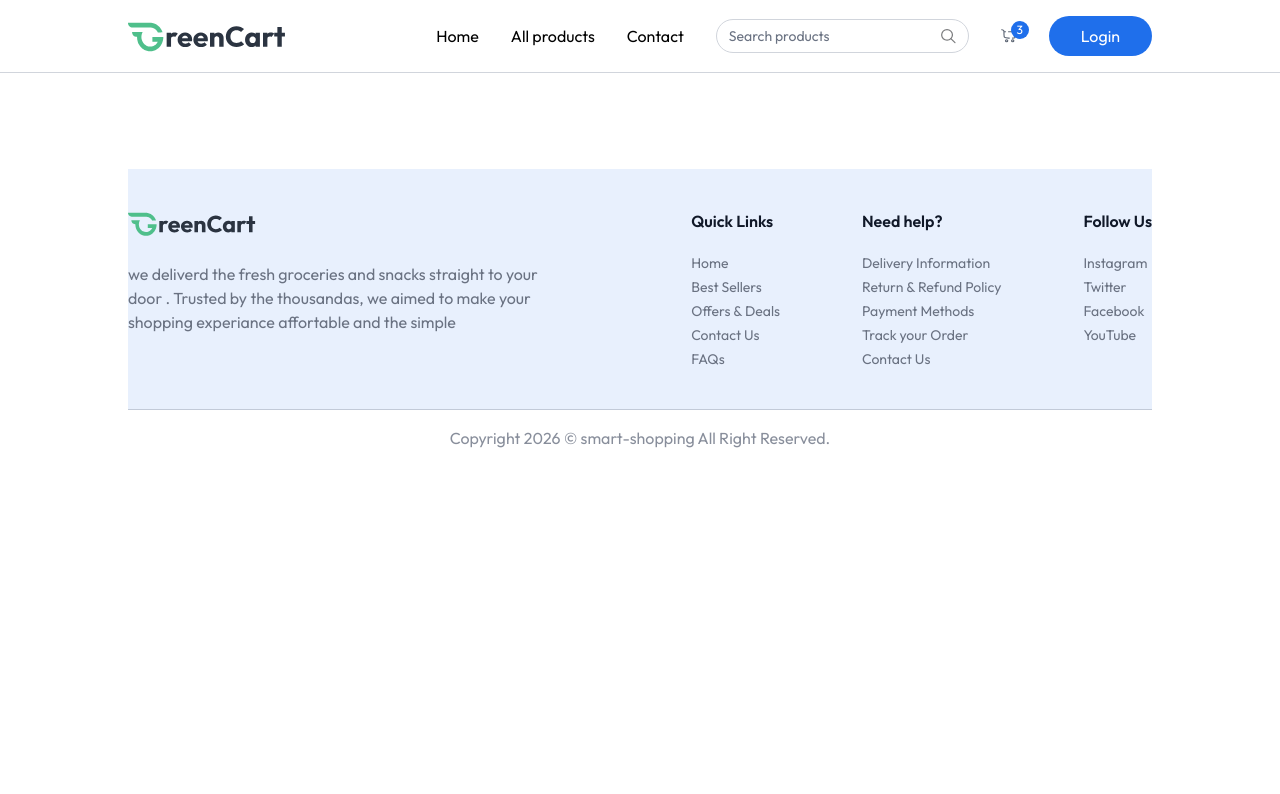
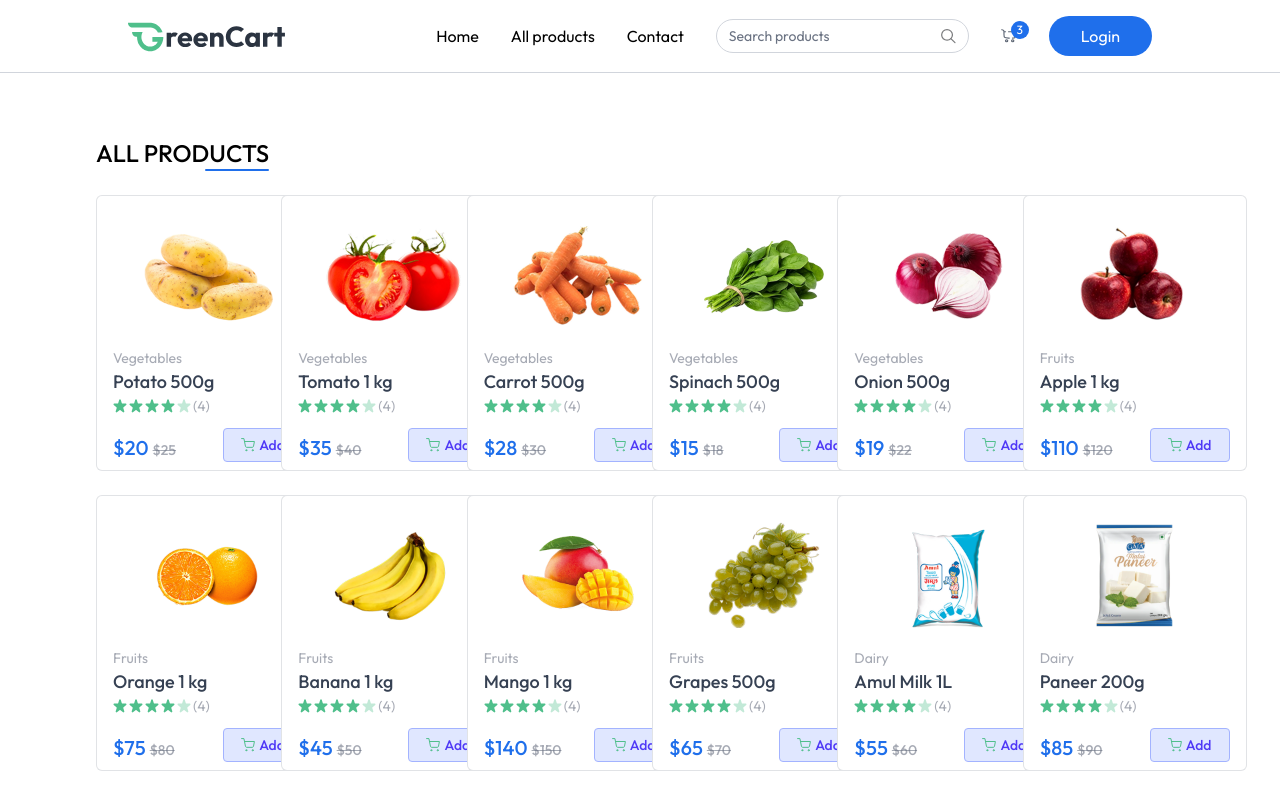
Before and after one commit to amanthasandun/smart-shop-frontend, a React (Vite) app: page /products in a window 1280 px wide. Shown: the top 794 px of the page. Built offline with nearby package versions, Linux system fonts and the light colour scheme.

Commit message:
create the all product page

```diff
--- a/src/App.jsx
+++ b/src/App.jsx
@@ -6,6 +6,7 @@
 import Footer from './components/Footer.jsx'
 import { useAppContext } from './context/AppContext.jsx'
 import Login from './components/Login.jsx'
+import AllProducts from './pages/AllProducts.jsx'
 
 const App = () => {
 
@@ -20,6 +21,7 @@
       <div className={`$isSellerPath ? "" : 'px-6 md:px-16 lg:px-24 xl:px-32'`}>
         <Routes>
           <Route path="/" element={<Home/>}/>
+          <Route path="/products" element={<AllProducts/>}/>
         </Routes>
       </div>
       {!isSellerPath && <Footer/>}
--- a/src/components/navbar.jsx
+++ b/src/components/navbar.jsx
@@ -1,16 +1,22 @@
-import React, { useState } from 'react'
+import React, { useEffect, useState } from 'react'
 import { NavLink } from 'react-router-dom'
 import { assets } from '../assets/assets'
 import { useAppContext } from '../context/AppContext'
 
 const Navbar = () => {
     const [open, setOpen] = useState(false)
-    const {user , setUser  , setShowUserLogin , navigate} = useAppContext()
+    const {user , setUser  , setShowUserLogin , navigate , setSearchQuery , searchQuery} = useAppContext()
 
     const logout = async ()=>{
         setUser(null)
         navigate("/")
     }
+
+    useEffect(()=>{
+        if(searchQuery.length > 0){}
+            navigate("/products")
+        }
+        ,[searchQuery])
   return (
     <nav className="flex items-center justify-between px-6 md:px-16 lg:px-24 xl:px-32 py-4 border-b border-gray-300 bg-white relative transition-all">
 
@@ -26,7 +32,7 @@
 
 
                 <div className="hidden lg:flex items-center text-sm gap-2 border border-gray-300 px-3 rounded-full">
-                    <input className="py-1.5 w-full bg-transparent outline-none placeholder-gray-500" type="text" placeholder="Search products" />
+                    <input onChange={(e)=>setSearchQuery(e.target.value)} className="py-1.5 w-full bg-transparent outline-none placeholder-gray-500" type="text" placeholder="Search products" />
                     <img src={assets.search_icon} alt="search icon" className='w-4 h-4' />
                 </div>
 
--- a/src/context/AppContext.jsx
+++ b/src/context/AppContext.jsx
@@ -13,6 +13,7 @@
     const [showUserLogin, setShowUserLogin] = useState(false)
     const [products, setProducts] = useState([])
     const [cartItems, setCartItems] = useState({})
+    const [searchQuery , setSearchQuery] = useState({})
 
     const fetchProducts = async () => {
         setProducts(dummyProducts)
@@ -58,7 +59,7 @@
     }, [])
 
 
-    const value = { navigate, user, setUser, isSeller, setIsSeller, showUserLogin, setShowUserLogin, products, currency, addToCart, updateCartItem, removeFromCart, cartItems }
+    const value = { setSearchQuery , searchQuery , navigate , user, setUser, isSeller, setIsSeller, showUserLogin, setShowUserLogin, products, currency, addToCart, updateCartItem, removeFromCart, cartItems }
 
     return (
         <AppContext.Provider value={value}>
--- /dev/null
+++ b/src/pages/AllProducts.jsx
@@ -0,0 +1,33 @@
+import React, { useEffect, useState } from 'react'
+import { useAppContext } from '../context/AppContext'
+import ProductCart from "../components/ProductCart"
+
+const AllProducts = () => {
+
+    const {products , searchQuery } = useAppContext()
+    const [filteredProducts, setFilteredProducts] = useState([])
+    useEffect(()=>{
+      if(searchQuery.length > 0 ){
+        setFilteredProducts(products.filter(product => product.name.toLowerCase().includes(searchQuery.toLowerCase())))
+      }else{
+        setFilteredProducts(products)
+      }
+    },[products , searchQuery])
+  return (
+    <div className='mt-16 flex flex-col'>
+        <div className='flex flex-col items-end w-max '>
+            <h1 className='text-2xl font-medium uppercase'>All products</h1>
+            <div className='w-16 h-0.5 bg-primary rounded-full'></div>
+        </div>
+        <div className='grid grid-cols-2 sm:grid-cols-3 md:grid-cols-4 gap-3 md:gap-6 lg:grid-cols-6 mt-6'>
+          {
+            filteredProducts.filter(product=>product.inStock).map((product,index)=>(
+              <ProductCart key={index} product={product}/>
+            ))
+          }
+        </div>
+    </div>
+  )
+}
+
+export default AllProducts
```
Also changed, not shown: src/assets/assets.js (+11 -0 lines).
